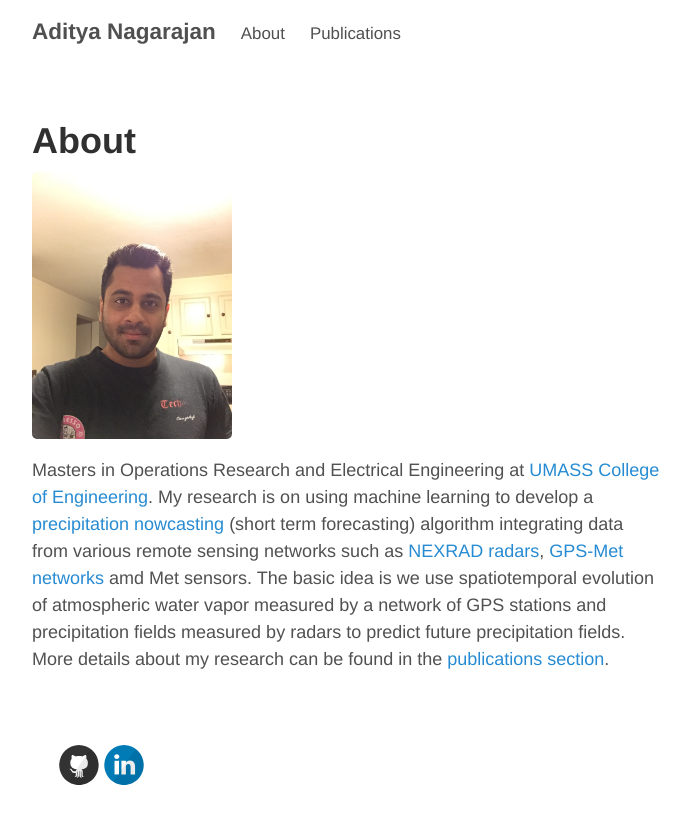
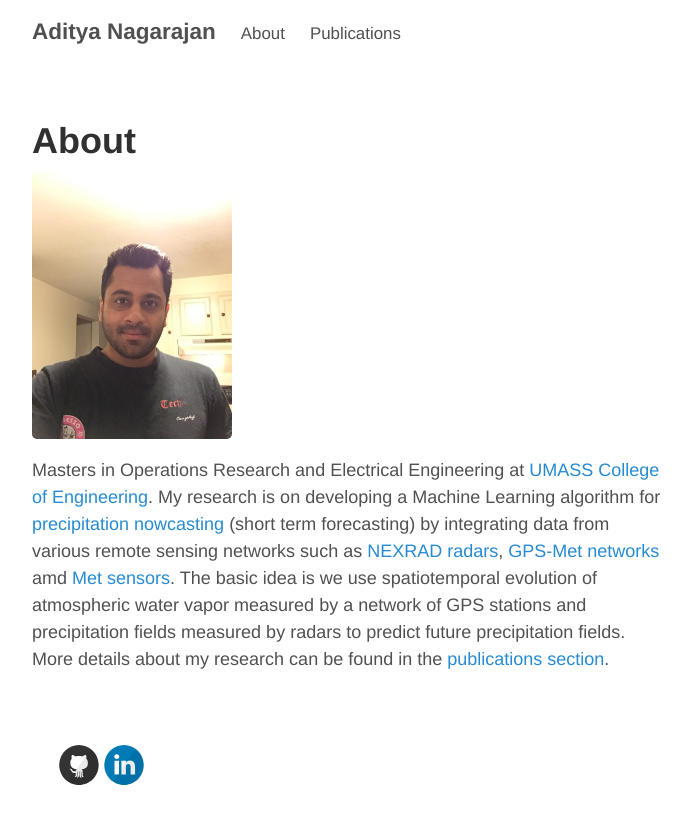
Before and after one commit to adityanagara/adityanagara.github.io, a Jekyll site: the page built from about.md, in a window 1280 px wide. Shown: the top 824 px of the page, without its empty margins (293-983 px from the left). Built offline with Jekyll 4.4.1, drawn with Linux system fonts in a browser that asks for light colours.

Commit message:
Update about.md

```diff
--- a/about.md
+++ b/about.md
@@ -3,4 +3,4 @@
 title: About
 ---
 <img src="/pictures/profile.jpg" alt="Drawing" style="width: 200px;"/>
- Masters in Operations Research and Electrical Engineering at [UMASS College of Engineering](https://engineering.umass.edu/). My research is on using machine learning to develop a [precipitation nowcasting](http://www.ral.ucar.edu/general/press/brochures/nowcasting_broch_2014_04.pdf) (short term forecasting) algorithm integrating data from various remote sensing networks such as [NEXRAD radars](https://en.wikipedia.org/wiki/NEXRAD), [GPS-Met networks](http://gpsmet.noaa.gov/) amd Met sensors. The basic idea is we use spatiotemporal evolution of atmospheric water vapor measured by a network of GPS stations and precipitation fields measured by radars to predict future precipitation fields. More details about my research can be found in the [publications section](http://adityanagara.github.io/publications/).
+ Masters in Operations Research and Electrical Engineering at [UMASS College of Engineering](https://engineering.umass.edu/). My research is on developing a Machine Learning algorithm for [precipitation nowcasting](http://www.ral.ucar.edu/general/press/brochures/nowcasting_broch_2014_04.pdf) (short term forecasting) by integrating data from various remote sensing networks such as [NEXRAD radars](https://www.ncdc.noaa.gov/nexradinv/), [GPS-Met networks](http://gpsmet.noaa.gov/) amd [Met sensors](http://www.nws.noaa.gov/asos/). The basic idea is we use spatiotemporal evolution of atmospheric water vapor measured by a network of GPS stations and precipitation fields measured by radars to predict future precipitation fields. More details about my research can be found in the [publications section](http://adityanagara.github.io/publications/).
```
